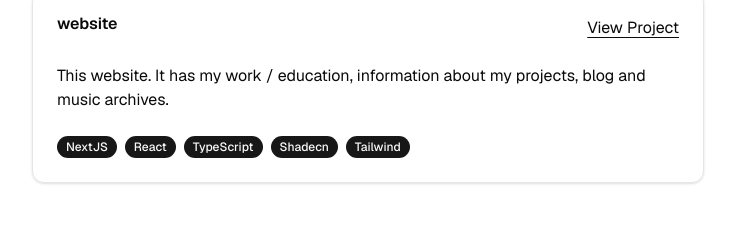
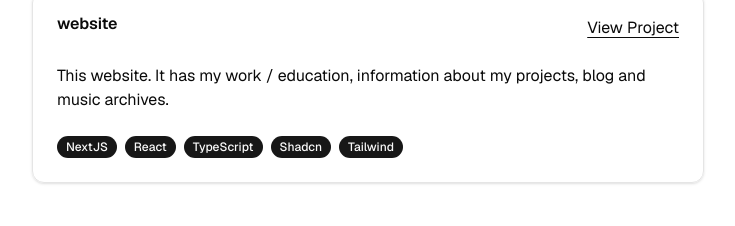
Before and after one commit to ividrine/website, a Next.js app: page /projects in a window 1280 px wide. Shown: the part 1136-1362 px from the top of the page, without its empty margins (272-1007 px from the left). Built offline with nearby package versions, Linux system fonts and the light colour scheme.

Commit message:
fix typo

```diff
--- a/app/projects/page.tsx
+++ b/app/projects/page.tsx
@@ -177,7 +177,7 @@ export default function About() {
                   <Badge>NextJS</Badge>
                   <Badge>React</Badge>
                   <Badge>TypeScript</Badge>
-                  <Badge>Shadecn</Badge>
+                  <Badge>Shadcn</Badge>
                   <Badge>Tailwind</Badge>
                 </div>
               </CardFooter>
```
